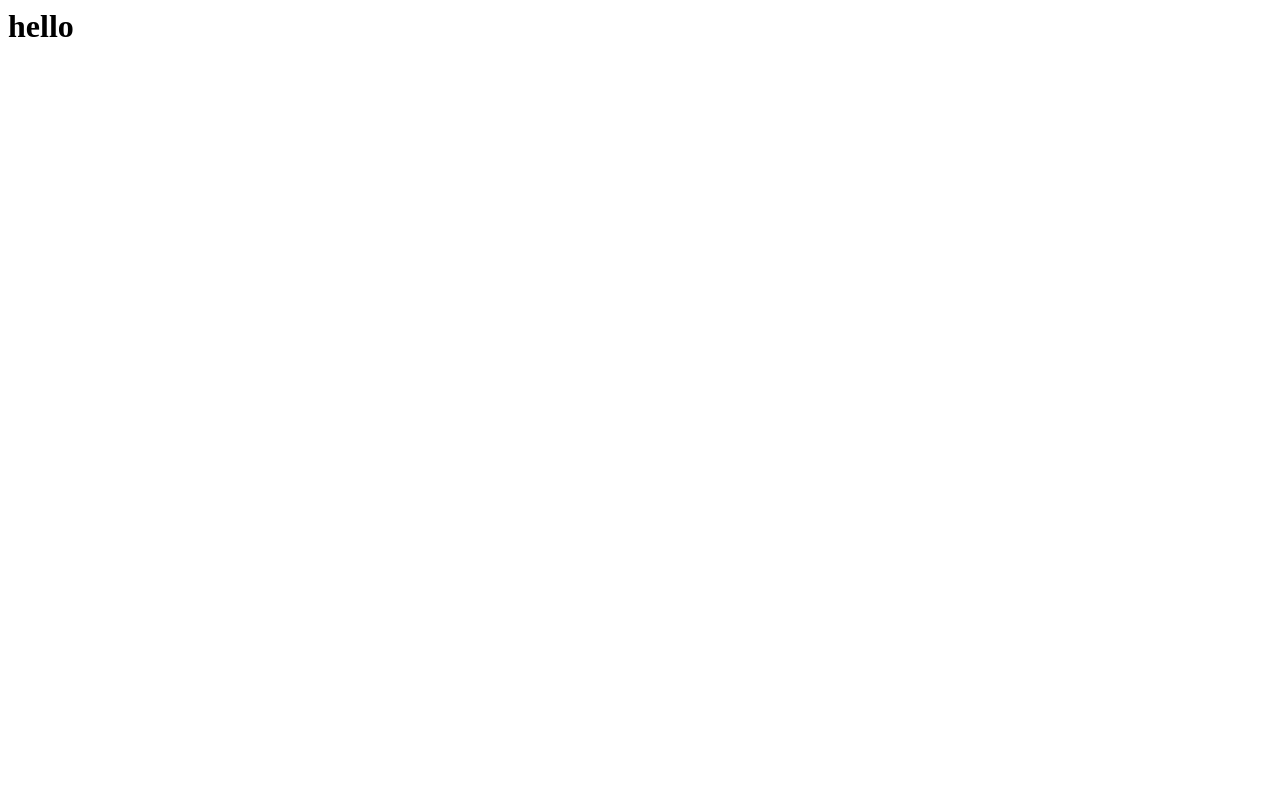
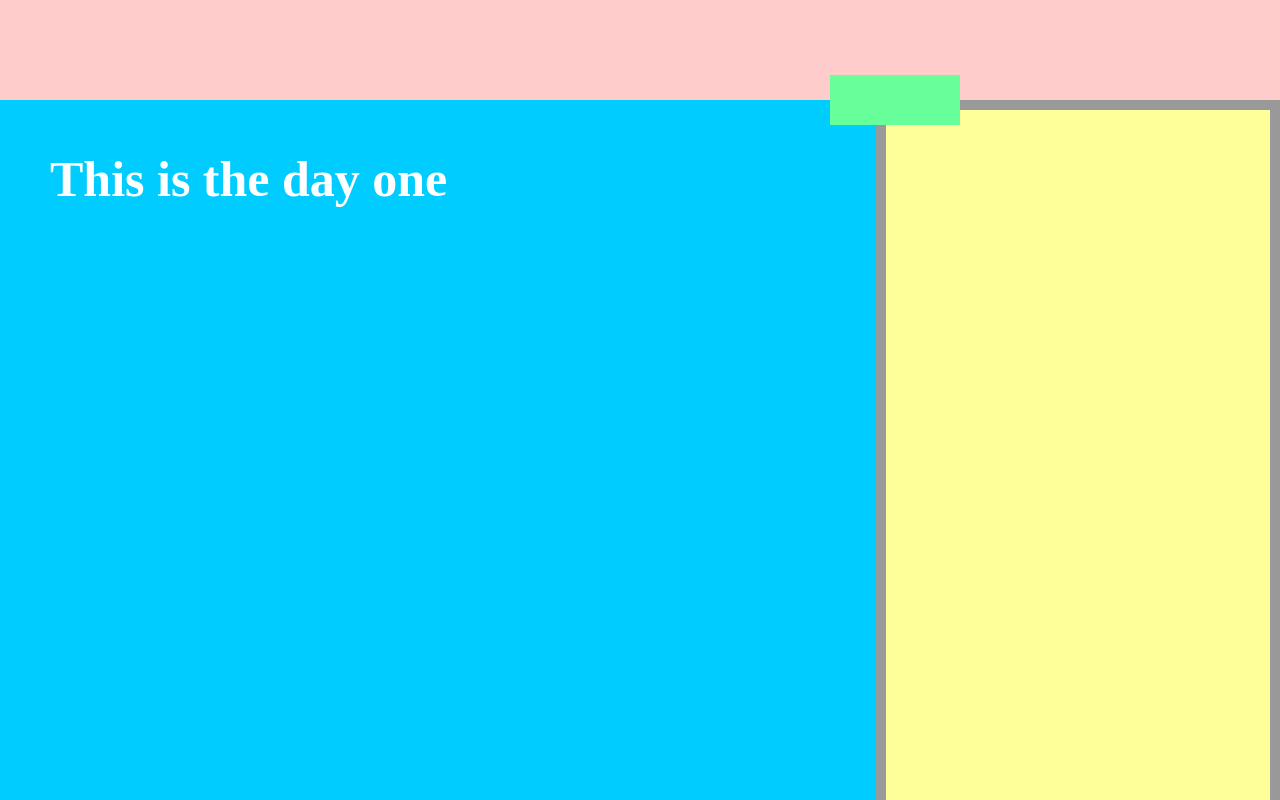
Before and after one commit to ccinoDev/kakao-clone, a plain HTML site: page index.html in a window 1280 px wide. Shown: the top 800 px of the page. Drawn offline with Linux system fonts and the light colour scheme.

Commit message:
# Day 3 Challenge

```diff
--- a/index.html
+++ b/index.html
@@ -1 +1,19 @@
-<h1>hello</h1>
+<!DOCTYPE html>
+<html>
+
+<head>
+    <title>Kokoa Tribe</title>
+    <meta charset="UTF-8" />
+    <link rel="stylesheet" href="styles.css">
+</head>
+
+<body>
+    <div class="box-blue">
+        <div class="box-text">This is the day one</div>
+        <div class="box-yellow"></div>
+        <div class="box-red"></div>
+    </div>
+    <div class="box2"></div>
+</body>
+
+</html>
--- /dev/null
+++ b/styles.css
@@ -0,0 +1,51 @@
+body,
+html {
+    margin: 0;
+    padding: 0;
+    height: 1500px;
+}
+
+.box-red {
+    width: 100%;
+    height: 100px;
+    background-color: #fcc;
+    position: fixed;
+    top: 0px;
+}
+
+.box-blue {
+    width: 100%;
+    height: 1500px;
+    margin-top: 100px;
+    background-color: #0cf;
+    position: relative;
+}
+
+.box-text {
+    padding-top: 50px;
+    padding-left: 50px;
+    color: white;
+    font-size: 50px;
+    font-weight: bold;
+    position: absolute;
+    left: 0;
+}
+
+.box-yellow {
+    width: 30%;
+    height: 1480px;
+    display: inline-block;
+    background-color: #ff9;
+    border: 10px solid #999;
+    position: absolute;
+    right: 0px;
+}
+
+.box2 {
+    width: 130px;
+    height: 50px;
+    background-color: #6f9;
+    position: absolute;
+    top: 75px;
+    right: 25%;
+}
```
